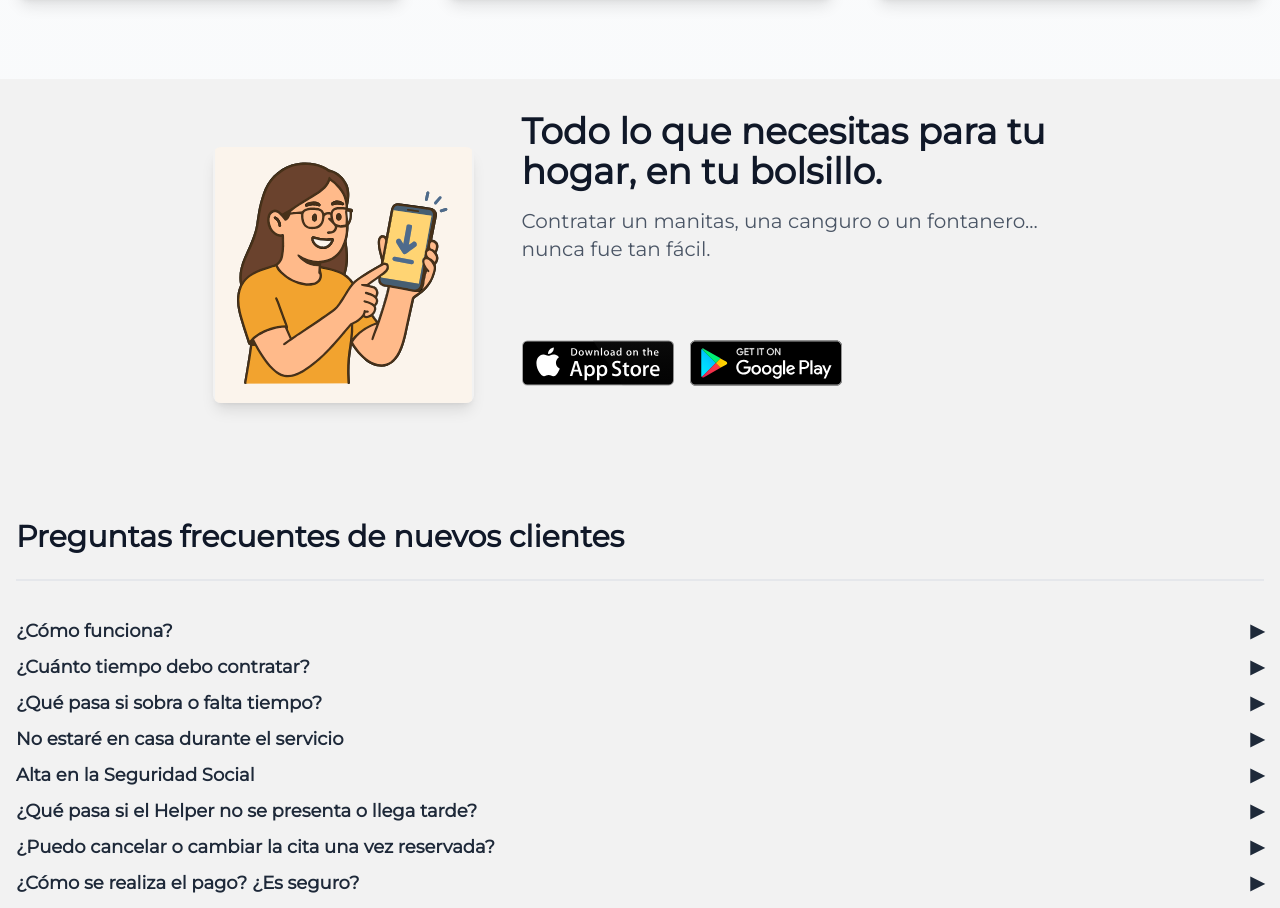
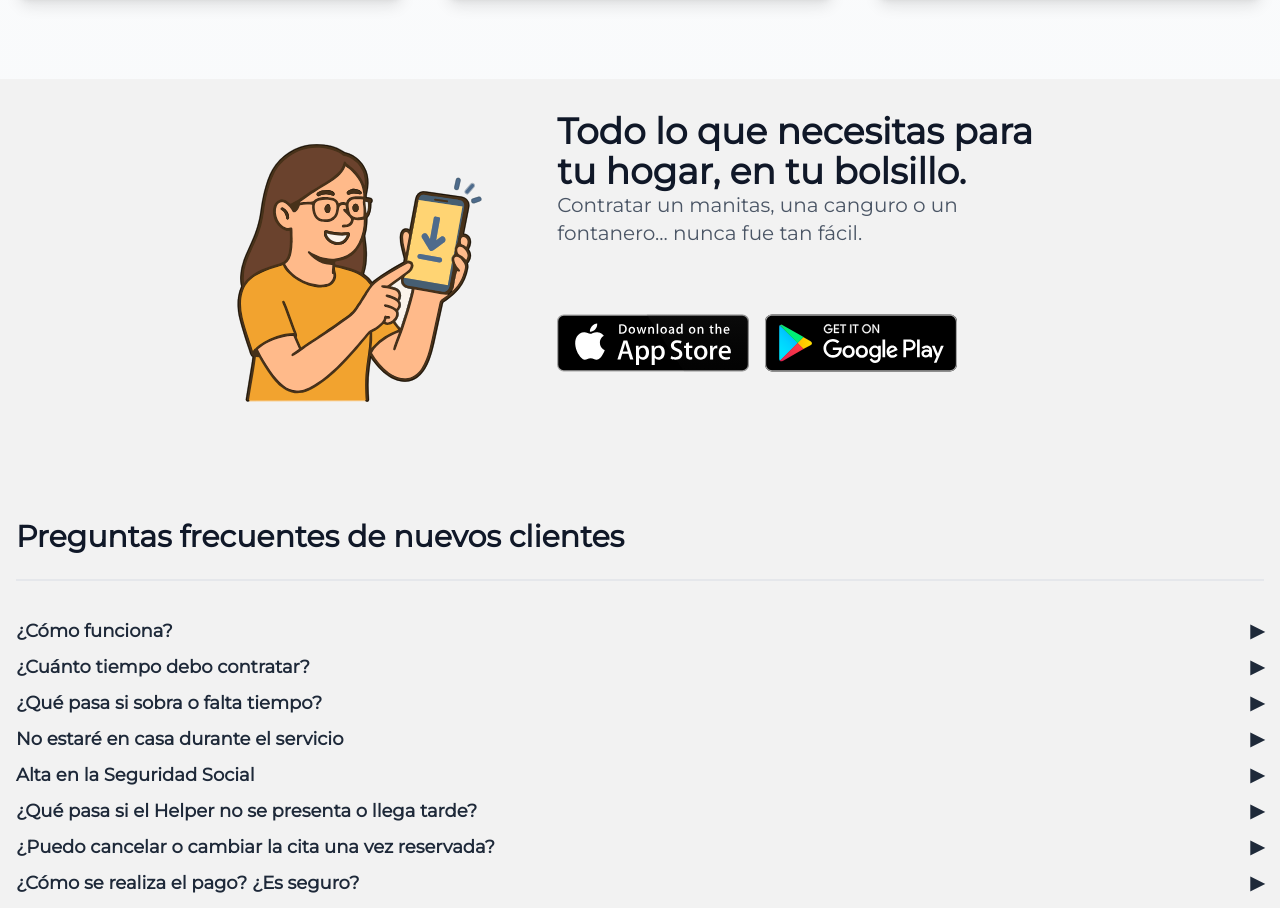
Before and after one commit to GuilleMarejada/helpy, a Nuxt app: page / in a window 1280 px wide. Shown: the part 1926-2834 px from the top of the page. Built offline with nearby package versions, Linux system fonts and the light colour scheme.

Commit message:
Refactor code structure for improved readability and maintainability

```diff
--- a/pages/index.vue
+++ b/pages/index.vue
@@ -185,17 +185,17 @@
     <div class="w-2/3 mx-auto pt-8">
       <!-- Top Section: Title, Subtitle, App Buttons -->
       <div class="flex flex-col md:flex-row items-center mb-16">
-        <img src="/images/mujerapp.svg" alt="App Mockup" class="w-1/2 h-64 rounded-lg shadow-lg mx-auto" />
+        <img src="/images/mujerapp1.svg" alt="App Mockup" class="w-1/2 h-74 rounded-lg mx-auto" />
         <div class="md:pl-12 text-center md:text-left">
-          <h2 class="text-4xl font-bold text-gray-900 mb-4">Todo lo que necesitas para tu hogar, en tu bolsillo.</h2>
-          <p class="text-gray-600 text-xl mb-6">Contratar un manitas, una canguro o un fontanero... nunca fue tan fácil.
+          <h2 class="text-4xl font-bold text-gray-900">Todo lo que necesitas para tu hogar, en tu bolsillo.</h2>
+          <p class="text-gray-600 text-xl ">Contratar un manitas, una canguro o un fontanero... nunca fue tan fácil.
           </p>
           <div class="flex justify-center md:justify-start space-x-4">
             <a href="#" class="hover:opacity-75 transition-opacity">
-              <img src="/images/appstore.svg" alt="Download on the App Store" class="h-48 md:h-38" />
+              <img src="/images/appstore.svg" alt="Download on the App Store" class="w-48" />
             </a>
             <a href="#" class="hover:opacity-75 transition-opacity">
-              <img src="/images/google.svg" alt="Get it on Google Play" class="h-48 md:h-38" />
+              <img src="/images/google.svg" alt="Get it on Google Play" class="w-48" />
             </a>
           </div>
         </div>
```
Also changed, not shown: public/images/mujerapp.svg (deleted), public/images/mujerapp1.svg (added).
